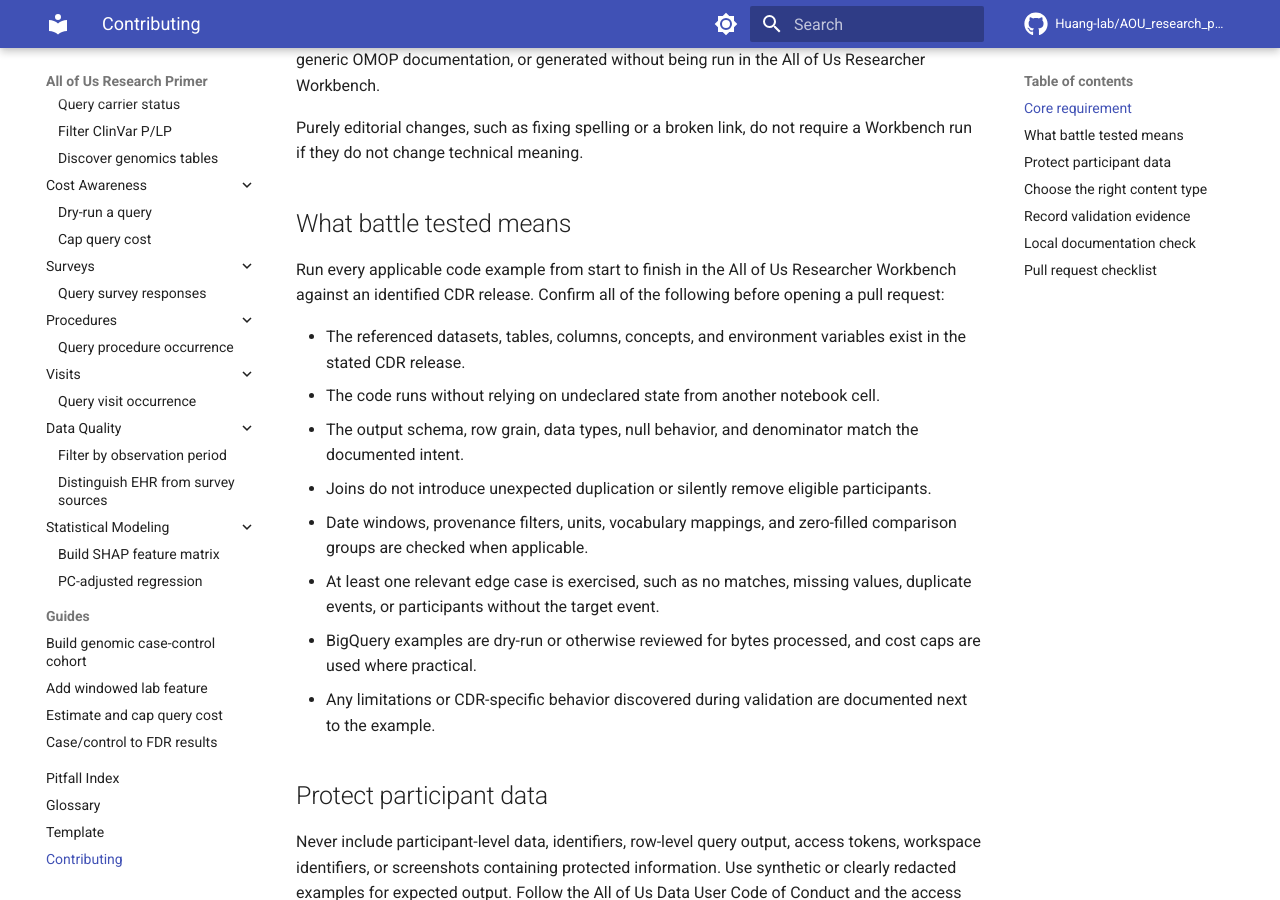
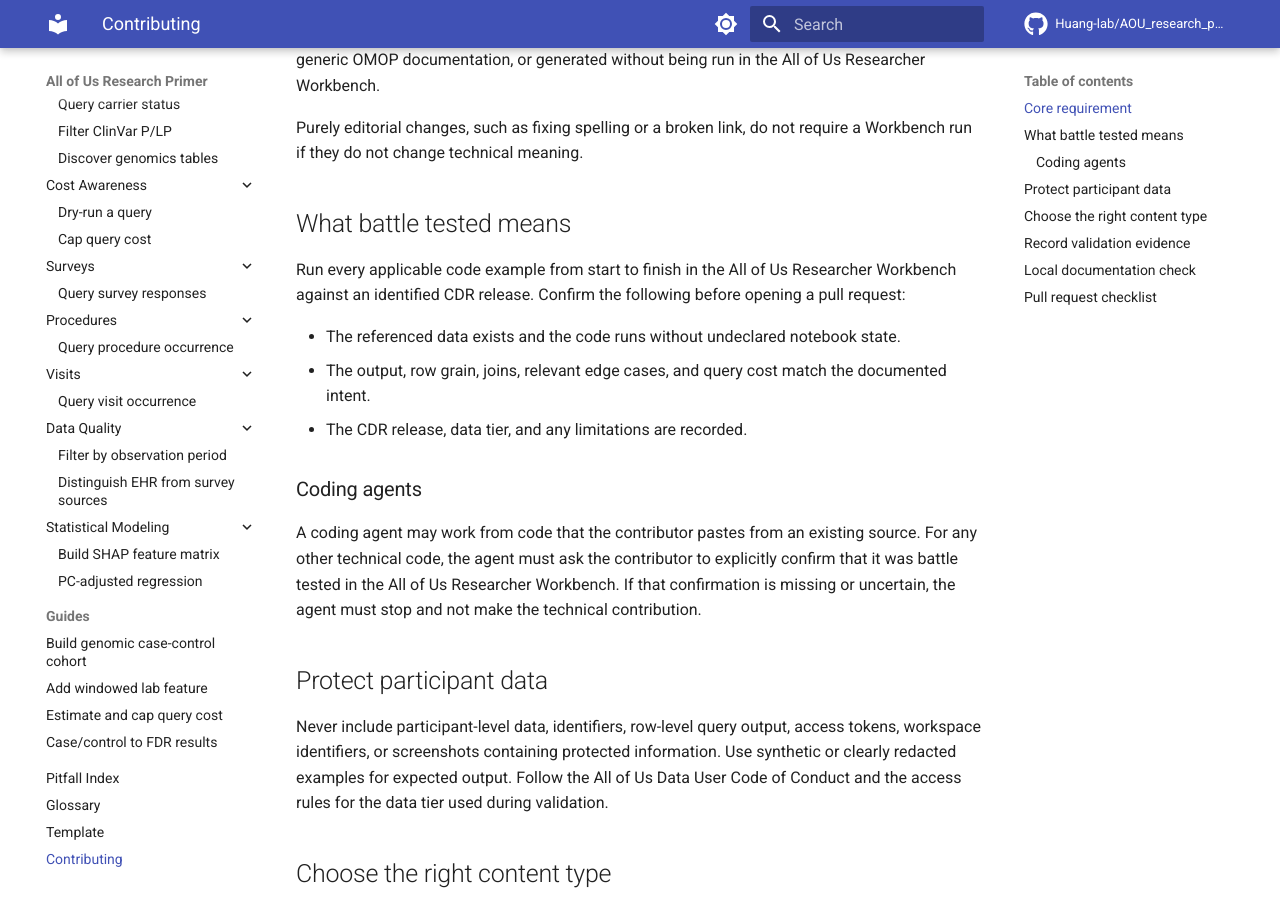
Before and after one commit to Huang-lab/AOU_research_primer, an MkDocs documentation site: the page built from docs/contributing.md, in a window 1280 px wide and 900 px high, scrolled down 300 px. Built offline with MkDocs 1.6.1 and Material for MkDocs 9.7.7, drawn with Linux system fonts in a browser that asks for light colours; comment, search, counter and statistics services are not loaded.

```diff
--- a/docs/contributing.md
+++ b/docs/contributing.md
@@ -12,16 +12,17 @@ Purely editorial changes, such as fixing spelling or a broken link, do not requi
 ## What battle tested means
 
 Run every applicable code example from start to finish in the All of Us Researcher Workbench against an identified CDR release.
-Confirm all of the following before opening a pull request:
+Confirm the following before opening a pull request:
 
-- The referenced datasets, tables, columns, concepts, and environment variables exist in the stated CDR release.
-- The code runs without relying on undeclared state from another notebook cell.
-- The output schema, row grain, data types, null behavior, and denominator match the documented intent.
-- Joins do not introduce unexpected duplication or silently remove eligible participants.
-- Date windows, provenance filters, units, vocabulary mappings, and zero-filled comparison groups are checked when applicable.
-- At least one relevant edge case is exercised, such as no matches, missing values, duplicate events, or participants without the target event.
-- BigQuery examples are dry-run or otherwise reviewed for bytes processed, and cost caps are used where practical.
-- Any limitations or CDR-specific behavior discovered during validation are documented next to the example.
+- The referenced data exists and the code runs without undeclared notebook state.
+- The output, row grain, joins, relevant edge cases, and query cost match the documented intent.
+- The CDR release, data tier, and any limitations are recorded.
+
+### Coding agents
+
+A coding agent may work from code that the contributor pastes from an existing source.
+For any other technical code, the agent must ask the contributor to explicitly confirm that it was battle tested in the All of Us Researcher Workbench.
+If that confirmation is missing or uncertain, the agent must stop and not make the technical contribution.
 
 ## Protect participant data
 
```
Also changed, not shown: CONTRIBUTING.md (+10 -9 lines), 1 other file.
